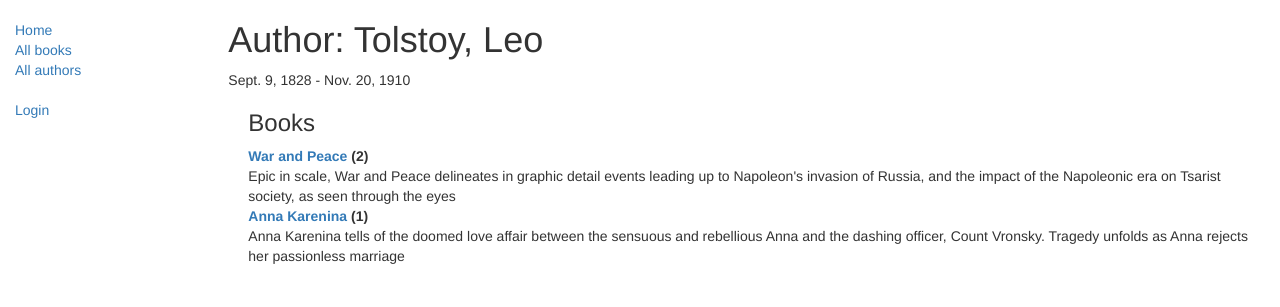
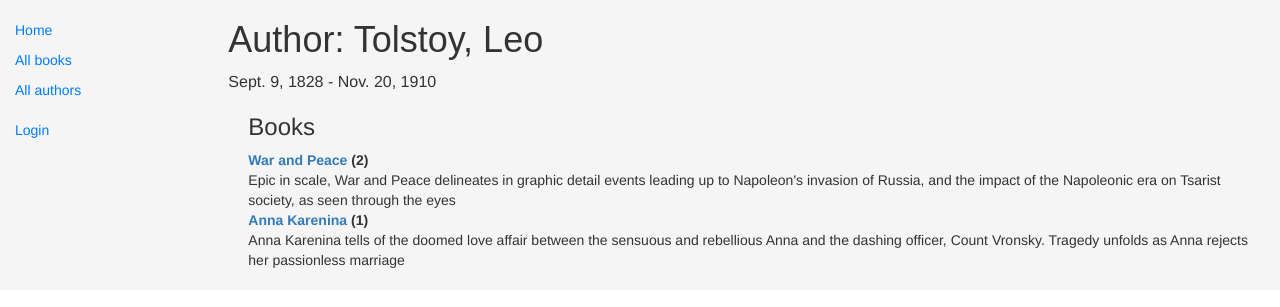
Before and after one commit to Danil5115/Library-website-Django, a Django app: page /catalog/author/1/ in a window 1280 px wide. Shown: the top 307 px of the page. Run offline with Django 4.2, Linux system fonts and the light colour scheme; data comes from the database, SQL or seed files in the repository; both versions use the stored data as it was after the commit; some libraries are stand-ins or nearby versions.

Commit message:
Change CSS styles

```diff
--- a/locallibrary/catalog/static/css/styles.css
+++ b/locallibrary/catalog/static/css/styles.css
@@ -3,3 +3,57 @@
   padding: 0;
   list-style: none;
 }
+
+/* Стиль заголовков */
+h1, h2 {
+    font-family: Arial, sans-serif;
+    color: #333;
+}
+
+/* Стиль текста */
+p {
+    font-size: 16px;
+    line-height: 1.5;
+}
+
+/* Стиль боковой навигации */
+.sidebar-nav {
+    list-style: none;
+    padding: 0;
+}
+
+.sidebar-nav li {
+    margin: 10px 0;
+}
+
+.sidebar-nav a {
+    text-decoration: none;
+    color: #007bff;
+}
+
+.sidebar-nav a:hover {
+    color: #0056b3;
+}
+
+/* Стиль контейнера */
+.container-fluid {
+    background-color: #f5f5f5;
+}
+
+/* Стиль пагинации */
+.pagination {
+    margin-top: 20px;
+}
+
+.page-links a {
+    text-decoration: none;
+    padding: 5px 10px;
+    border: 1px solid #007bff;
+    color: #007bff;
+    margin: 0 5px;
+}
+
+.page-links a:hover {
+    background-color: #007bff;
+    color: #fff;
+}
--- a/locallibrary/catalog/templates/base_generic.html
+++ b/locallibrary/catalog/templates/base_generic.html
@@ -1,13 +1,16 @@
 <!doctype html>
+
 <html lang="en">
   <head>
+      {% load static %}
     {% block title %}<title>Local Library</title>{% endblock %}
     <meta charset="utf-8" />
     <meta name="viewport" content="width=device-width, initial-scale=1" />
     <link
       rel="stylesheet"
       href="https://maxcdn.bootstrapcdn.com/bootstrap/3.3.7/css/bootstrap.min.css" />
-    <script src="https://ajax.googleapis.com/ajax/libs/jquery/1.12.4/jquery.min.js"></script>
+    <link rel="stylesheet" href="{% static 'css/styles.css' %}">
+      <script src="https://ajax.googleapis.com/ajax/libs/jquery/1.12.4/jquery.min.js"></script>
     <script src="https://maxcdn.bootstrapcdn.com/bootstrap/3.3.7/js/bootstrap.min.js"></script>
 
     <!-- Adding an additional static CSS file -->
```
Also changed, not shown: locallibrary/db.sqlite3.
